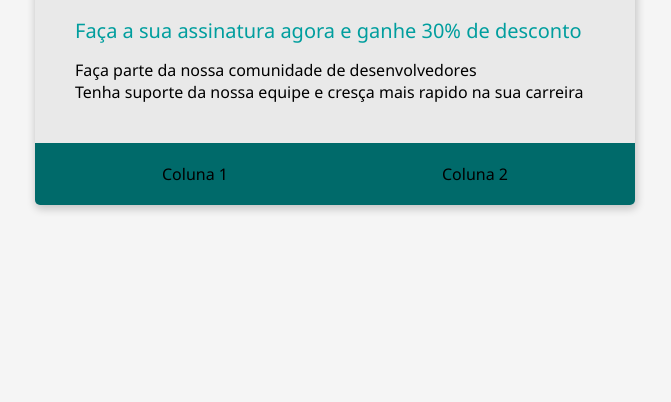
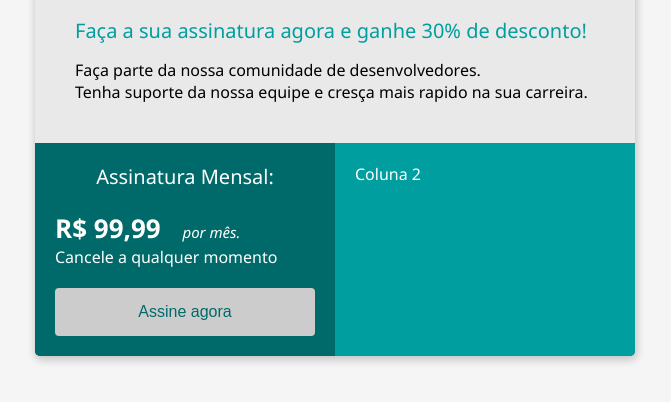
Before and after one commit to WallaceValdivino/bootcamp_devjr_modulo_2, a plain HTML site: page index.html in a window 1280 px wide. Shown: the part 94-496 px from the top of the page, without its empty margins (305-976 px from the left). Drawn offline with Linux system fonts and the light colour scheme.

Commit message:
closes #4 - button e span

```diff
--- a/index.html
+++ b/index.html
@@ -7,12 +7,12 @@
     <meta name="viewport" content="width=device-width, initial-scale=1.0">
     <title>BootCamp DevJr - Sistemas de Assinaturas</title>
     <style>
-        body{
+        body {
             font-family: 'Segoe UI', Tahoma, Geneva, Verdana, sans-serif;
             background-color: #f5f5f5;
         }
 
-        .container{
+        .container {
 
             background-color: #e9e9e9;
             width: 600px;
@@ -22,28 +22,82 @@ font-family: 'Segoe UI', Tahoma, Geneva, Verdana, sans-serif;
             overflow: hidden;
         }
 
-        .header{
+        .header {
 
             padding: 40px;
         }
 
-        .flex-container{
+        .flex-container {
             display: flex;
             background-color: #006A6A;
             justify-content: space-around;
-padding: 20px;
+
         }
-        .header-title{
-            color:#006F6F;
+
+        .header-title {
+            color: #006F6F;
             font-size: 32px;
             font-weight: 700;
             margin-bottom: 20px;
         }
-        .texto{
+
+        .texto {
             color: #009E9E;
             font-weight: 500;
             font-size: 20px;
             margin-bottom: 15px;
+        }
+
+        .coluna1 {
+            background-color: #006A6A;
+            color: white;
+            padding: 20px;
+            width: 50%;
+        }
+
+        .coluna2 {
+
+            background-color: #009E9E;
+            width: 50%;
+            padding: 20px;
+            color: #FFFFFF;
+        }
+
+        .assinatura {
+            font-size: 20px;
+            text-align: center;
+            margin-bottom: 20px;
+        }
+
+        .preco {
+
+            font-weight: 700;
+            font-size: 26px;
+
+        }
+
+        .mes {
+            font-size: 15px;
+            font-style: italic;
+            margin-left: 15px;
+
+        }
+
+        .button{
+
+            margin-top: 20px;
+            width: 100%;
+            padding: 15px 32px;
+            color:#006A6A;
+            background-color: #CCCCCC;
+            font-size: 16px;
+            border-radius: 4px;
+            border: none;
+            cursor: pointer;
+        }
+        .button:hover{
+
+            background-color: #E9E9E9;
         }
     </style>
 </head>
@@ -51,16 +105,31 @@ margin-bottom: 15px;
 <body>
     <div class="container">
         <div class="header">
-       <div class="header-title">     Entre para nossa comunidade!</div>
-       <div class="texto"> Faça a sua assinatura agora e ganhe 30% de desconto</div>
-       <div>Faça parte da nossa comunidade de desenvolvedores <br>
-    Tenha suporte da nossa equipe e cresça mais rapido na sua carreira
+            <div class="header-title"> Entre para nossa comunidade!</div>
+            <div class="texto"> Faça a sua assinatura agora e ganhe 30% de desconto!</div>
+            <div>Faça parte da nossa comunidade de desenvolvedores. <br>
+                Tenha suporte da nossa equipe e cresça mais rapido na sua carreira.
             </div>
         </div>
         <div class="flex-container">
-            <div>Coluna 1</div>
+            <div class="coluna1">
+                <div class="assinatura">
+                    Assinatura Mensal:
+                </div>
+                <div>
+                    <span class="preco">R$ 99,99 </span>
+                    <span class="mes">por mês.</span>
 
-            <div>Coluna 2</div>
+                </div>
+                <div>Cancele a qualquer momento</div>
+
+                <button class="button">Assine agora</button>
+
+            </div>
+
+
+
+            <div class="coluna2">Coluna 2</div>
         </div>
 
     </div>
```
Lines whose indentation alone changed are shown as unchanged.
